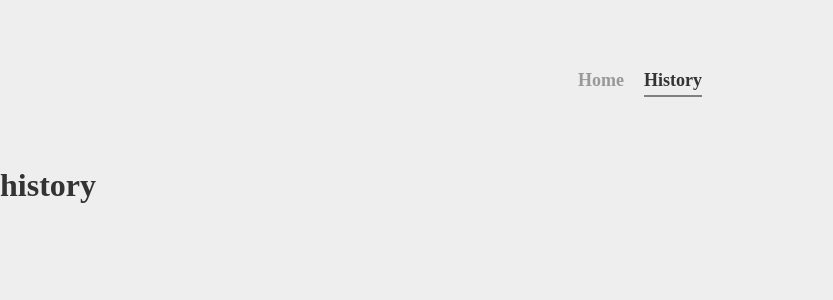
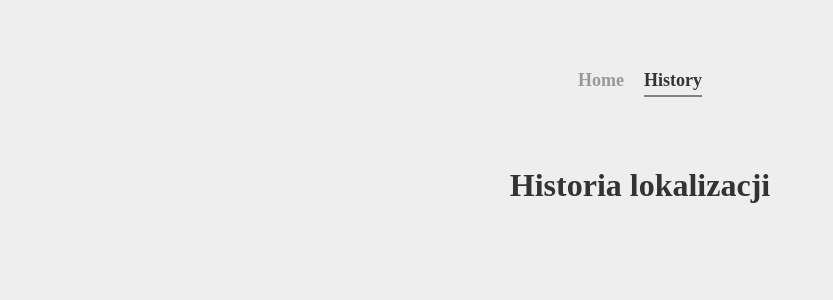
Before and after one commit to gregsypek/weatherApp, a Nuxt app: page /History in a window 1280 px wide. Shown: the top 300 px of the page, without its empty margins (0-833 px from the left). Built offline with nearby package versions, Linux system fonts and the light colour scheme.

Commit message:
add history

```diff
--- a/pages/History.vue
+++ b/pages/History.vue
@@ -1,10 +1,74 @@
 <template>
-  <h1>history</h1>
+  <div class="history">
+    <h1>Historia lokalizacji</h1>
+    <!-- <p>{{ displayedCities }}</p> -->
+    <div>
+      <ul class="history-list">
+        <li
+          v-for="(city, index) in displayedCities"
+          :key="index"
+          :data-index="index"
+        >
+          <nuxt-link
+            :to="{
+              name: 'index',
+              params: {
+                index: index,
+              },
+            }"
+          >
+            {{ city.payload.name }}
+          </nuxt-link>
+        </li>
+      </ul>
+    </div>
+  </div>
 </template>
 
 <script>
-export default {};
+// import { mapState } from "vuex";
+
+export default {
+  // data() {
+  //   return {
+  //     history: [],
+  //   };
+  // },
+  computed: {
+    // ...mapState(["cities"]),
+    displayedCities() {
+      return this.$store.state.weather.cities;
+    },
+  },
+};
 </script>
 
 <style>
+.history h1 {
+  color: #333;
+  font-weight: bold;
+  text-align: center;
+}
+.history-list {
+  margin-top: 20px;
+  padding: 2em;
+  font-size: 18px;
+  border-radius: 5px;
+  list-style: none;
+  text-align: left;
+}
+.history-list li {
+  padding: 0.5em 1em;
+  border-bottom: 2px solid transparent;
+  text-align: center;
+}
+.history-list a {
+  color: inherit;
+  border: none;
+}
+.history-list a:hover {
+  color: black;
+  font-weight: 400;
+  cursor: pointer;
+}
 </style>
```
